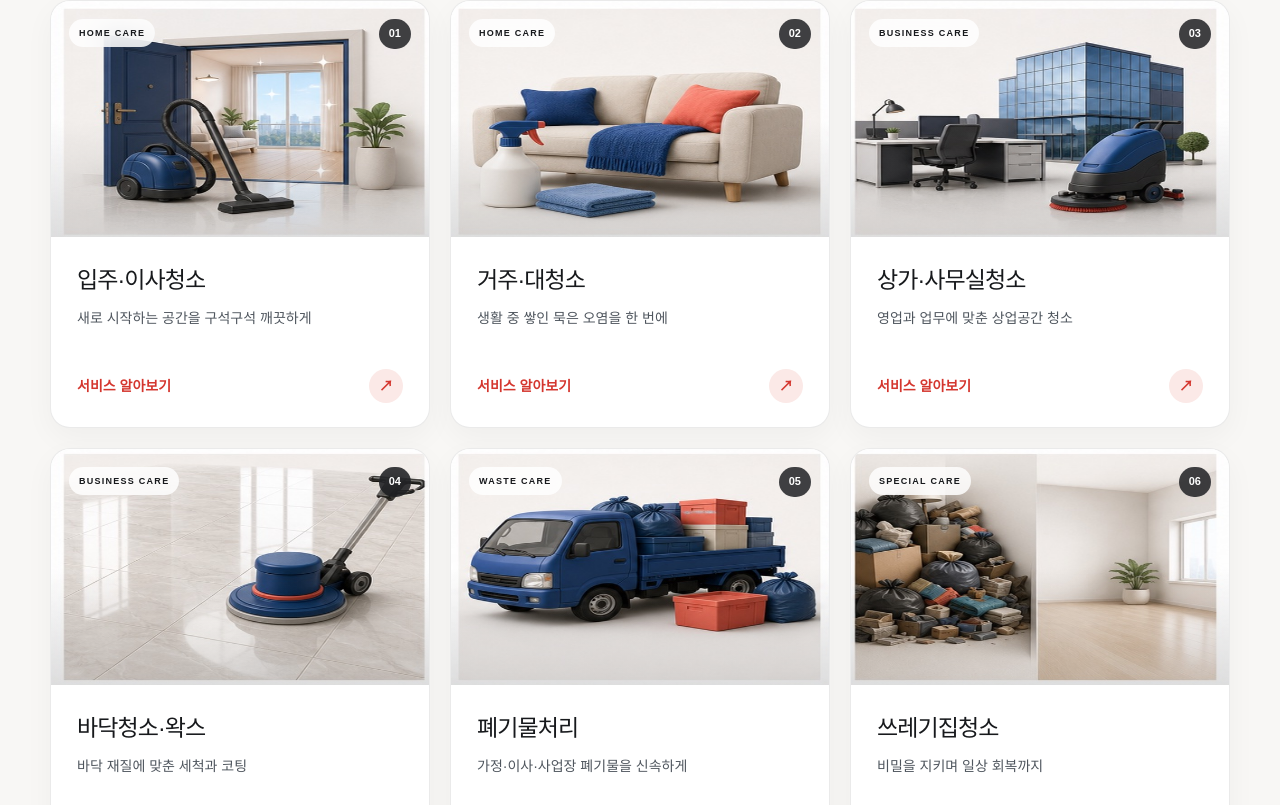
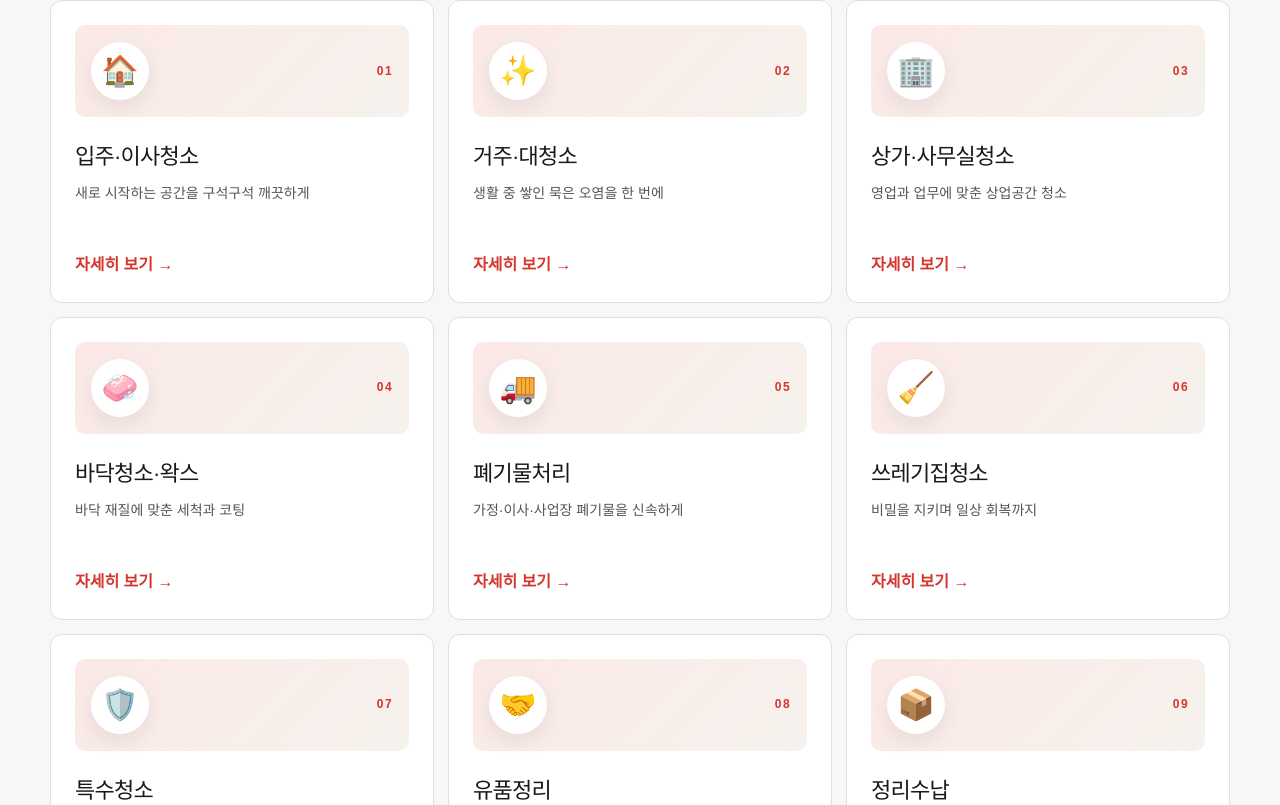
Before and after one commit to rhkss8/solomon-clean, a Next.js app: page /services in a window 1280 px wide. Shown: the part 615-1420 px from the top of the page. Built offline with nearby package versions, Linux system fonts and the light colour scheme; no server answers.

Commit message:
feat: add homepage service quick menu

```diff
--- a/app/globals.css
+++ b/app/globals.css
@@ -76,36 +76,44 @@ h1, h2, h3, p { margin-top: 0; }
 .section-heading { margin-bottom: 42px; display: flex; align-items: end; justify-content: space-between; gap: 24px; }
 .section-heading h2, .split-section h2 { margin: 9px 0 0; font-size: clamp(32px, 4vw, 48px); line-height: 1.18; letter-spacing: -.045em; }
 .section-heading--light p { color: #bfc4c8; }
-.service-grid { display: grid; grid-template-columns: repeat(3, 1fr); gap: 20px; }
+.service-grid { display: grid; grid-template-columns: repeat(3, 1fr); gap: 14px; }
 .region-grid { display: grid; grid-template-columns: repeat(2, 1fr); gap: 16px; }
 .region-card { padding: 30px; border: 1px solid var(--border); background: white; }
 .region-card > span { color: var(--brand-primary); font-size: 13px; font-weight: 850; }
 .region-card h2 { margin: 30px 0 12px; font-size: 25px; }
 .region-card p { color: var(--text-secondary); line-height: 1.7; }
 .region-card strong { display: inline-block; margin-top: 18px; }
-.service-card { min-width: 0; overflow: hidden; display: flex; flex-direction: column; background: white; border: 1px solid rgba(23,25,28,.09); border-radius: 20px; box-shadow: 0 10px 30px rgba(23,25,28,.04); transition: transform .38s cubic-bezier(.2,.8,.2,1), box-shadow .38s ease, border-color .38s ease; }
-.service-card:hover { transform: translateY(-8px); border-color: rgba(212,54,46,.24); box-shadow: 0 26px 65px rgba(23,25,28,.13); }
-.service-card__visual { position: relative; height: 236px; overflow: hidden; background-image: url('/services/service-illustrations-v2.jpg'); background-repeat: no-repeat; background-size: 300% 300%; transition: background-size .7s cubic-bezier(.2,.8,.2,1), filter .35s ease; }
-.service-card:hover .service-card__visual { background-size: 315% 315%; filter: saturate(1.06) contrast(1.02); }
-.service-card__visual::after { content: ""; position: absolute; inset: 0; background: linear-gradient(180deg, rgba(255,255,255,0) 50%, rgba(23,25,28,.14)); pointer-events: none; }
-.service-card__visual > span, .service-card__visual small { position: absolute; z-index: 1; top: 18px; min-height: 28px; padding: 6px 10px; display: grid; place-items: center; border-radius: 999px; backdrop-filter: blur(12px); }
-.service-card__visual > span { left: 18px; background: rgba(255,255,255,.82); color: var(--ink); font-size: 9px; font-weight: 850; letter-spacing: .14em; }
-.service-card__visual small { right: 18px; min-width: 30px; background: rgba(23,25,28,.82); color: white; font-size: 11px; font-weight: 850; }
-.service-card__visual--1 { background-position: 0 0; }
-.service-card__visual--2 { background-position: 50% 0; }
-.service-card__visual--3 { background-position: 100% 0; }
-.service-card__visual--4 { background-position: 0 50%; }
-.service-card__visual--5 { background-position: 50% 50%; }
-.service-card__visual--6 { background-position: 100% 50%; }
-.service-card__visual--7 { background-position: 0 100%; }
-.service-card__visual--8 { background-position: 50% 100%; }
-.service-card__visual--9 { background-position: 100% 100%; }
-.service-card__body { min-height: 190px; padding: 25px 26px 24px; display: flex; flex-direction: column; }
-.service-card h3 { margin: 0 0 8px; font-size: 23px; letter-spacing: -.04em; }
-.service-card p { margin-bottom: 24px; color: var(--text-secondary); font-size: 14px; }
-.service-card__link { margin-top: auto; display: flex; align-items: center; justify-content: space-between; color: var(--brand-primary); font-size: 14px; font-weight: 800; }
-.service-card__link i { width: 34px; height: 34px; display: grid; place-items: center; border-radius: 50%; background: var(--brand-soft); font-style: normal; transition: transform .3s ease, background .3s ease, color .3s ease; }
-.service-card:hover .service-card__link i { transform: rotate(45deg); background: var(--brand-primary); color: white; }
+.service-card { min-height: 270px; padding: 24px; display: flex; flex-direction: column; background: white; border: 1px solid var(--border); border-radius: 12px; transition: .2s ease; }
+.service-card:hover { transform: translateY(-4px); border-color: #c7a4a1; box-shadow: var(--shadow); }
+.service-card__visual { height: 92px; margin-bottom: 22px; padding: 14px 16px; display: flex; align-items: center; justify-content: space-between; border-radius: 10px; background: linear-gradient(135deg, var(--brand-soft), #f6f2ed); }
+.service-card__visual > span { width: 58px; height: 58px; display: grid; place-items: center; border-radius: 50%; background: white; box-shadow: 0 8px 22px rgba(23,25,28,.08); font-size: 30px; }
+.service-card__visual small { color: var(--brand-primary); font-size: 12px; font-weight: 850; letter-spacing: .12em; }
+.service-card h3 { margin: 0 0 8px; font-size: 22px; letter-spacing: -.035em; }
+.service-card p { min-height: 50px; margin-bottom: 20px; color: var(--text-secondary); font-size: 14px; }
+.service-quick { margin-inline: calc((100vw - min(calc(100vw - 40px), var(--container))) / -2); padding-inline: max(20px, calc((100vw - var(--container)) / 2)); overflow: hidden; }
+.service-quick__track { padding: 12px 2px 20px; display: flex; gap: clamp(18px, 2.25vw, 34px); overflow-x: auto; scroll-snap-type: x proximity; scrollbar-width: none; }
+.service-quick__track::-webkit-scrollbar { display: none; }
+.service-quick__item { flex: 0 0 clamp(122px, 11vw, 154px); display: grid; justify-items: center; gap: 14px; scroll-snap-align: start; text-align: center; }
+.service-quick__item strong { font-size: 15px; letter-spacing: -.03em; white-space: nowrap; }
+.service-quick__art, .service-quick__action { width: clamp(112px, 10vw, 146px); aspect-ratio: 1; display: block; border-radius: 34%; box-shadow: 0 14px 35px rgba(23,25,28,.1); transition: transform .35s cubic-bezier(.2,.8,.2,1), box-shadow .35s ease; }
+.service-quick__art { background-image: url('/services/service-illustrations-v2.jpg'); background-repeat: no-repeat; background-size: 300% 300%; }
+.service-quick__item:hover .service-quick__art, .service-quick__item:hover .service-quick__action { transform: translateY(-7px) scale(1.035); box-shadow: 0 22px 45px rgba(23,25,28,.16); }
+.service-quick__art--1 { background-position: 0 0; }
+.service-quick__art--2 { background-position: 50% 0; }
+.service-quick__art--3 { background-position: 100% 0; }
+.service-quick__art--4 { background-position: 0 50%; }
+.service-quick__art--5 { background-position: 50% 50%; }
+.service-quick__art--6 { background-position: 100% 50%; }
+.service-quick__art--7 { background-position: 0 100%; }
+.service-quick__art--8 { background-position: 50% 100%; }
+.service-quick__art--9 { background-position: 100% 100%; }
+.service-quick__action { position: relative; overflow: hidden; display: grid; place-items: center; align-content: center; gap: 1px; }
+.service-quick__action b { position: relative; z-index: 1; font-size: 23px; line-height: 1; }
+.service-quick__action i { position: relative; z-index: 1; font-size: 11px; font-style: normal; font-weight: 850; }
+.service-quick__action--kakao { background: linear-gradient(145deg, #ffe94f, #ffca20); color: #2d2615; }
+.service-quick__action--kakao::before { content: ""; position: absolute; width: 72%; height: 56%; border-radius: 50%; background: rgba(50,40,18,.12); transform: rotate(-7deg); }
+.service-quick__action--estimate { background: linear-gradient(145deg, #e7453c, #b91f1a); color: white; }
+.service-quick__action--estimate b { font-size: 34px; }
 .story-showcase { overflow: hidden; background: #f0f2f5; }
 .story-showcase__heading { margin-bottom: 46px; display: grid; grid-template-columns: 1.15fr .85fr; align-items: end; gap: 70px; }
 .story-showcase__heading h2 { margin: 10px 0 0; font-size: clamp(36px, 4.5vw, 56px); line-height: 1.12; letter-spacing: -.05em; }
--- a/app/page.tsx
+++ b/app/page.tsx
@@ -1,6 +1,6 @@
 import Link from "next/link";
 import { BlogPostGrid } from "@/src/components/BlogPostGrid";
-import { ServiceGrid } from "@/src/components/ServiceGrid";
+import { ServiceQuickMenu } from "@/src/components/ServiceQuickMenu";
 import { ServiceStoryShowcase } from "@/src/components/ServiceStoryShowcase";
 import { StructuredData } from "@/src/components/StructuredData";
 import { services, siteConfig } from "@/src/domain/site";
@@ -71,7 +71,7 @@ export default async function HomePage() {
             </div>
             <Link className="text-link" href="/services">전체 서비스 보기 →</Link>
           </div>
-          <ServiceGrid />
+          <ServiceQuickMenu />
         </div>
       </section>
 
--- a/src/components/ServiceGrid.tsx
+++ b/src/components/ServiceGrid.tsx
@@ -1,12 +1,16 @@
 import Link from "next/link";
 import { services } from "@/src/domain/site";
 
-const categoryLabels: Record<string, string> = {
-  residential: "HOME CARE",
-  commercial: "BUSINESS CARE",
-  waste: "WASTE CARE",
-  special: "SPECIAL CARE",
-  organizing: "LIFE CARE",
+const serviceIcons: Record<string, string> = {
+  "move-in-cleaning": "🏠",
+  "residential-cleaning": "✨",
+  "commercial-cleaning": "🏢",
+  "floor-care": "🧼",
+  "waste-disposal": "🚚",
+  "hoarding-cleanup": "🧹",
+  "deep-cleaning": "🛡️",
+  "estate-clearing": "🤝",
+  "home-organizing": "📦",
 };
 
 /** Reusable service discovery grid driven by the central service catalog. */
@@ -14,17 +18,12 @@ export function ServiceGrid({ limit }: { limit?: number }) {
   const visibleServices = typeof limit === "number" ? services.slice(0, limit) : services;
   return (
     <div className="service-grid">
-      {visibleServices.map((service, index) => (
+      {visibleServices.map((service) => (
         <Link className="service-card" href={`/services/${service.slug}`} key={service.slug}>
-          <div className={`service-card__visual service-card__visual--${index + 1}`} aria-hidden="true">
-            <span>{categoryLabels[service.category]}</span>
-            <small>{service.symbol}</small>
-          </div>
-          <div className="service-card__body">
-            <h3>{service.name}</h3>
-            <p>{service.shortDescription}</p>
-            <span className="service-card__link">서비스 알아보기 <i>↗</i></span>
-          </div>
+          <div className="service-card__visual" aria-hidden="true"><span>{serviceIcons[service.slug]}</span><small>{service.symbol}</small></div>
+          <h3>{service.name}</h3>
+          <p>{service.shortDescription}</p>
+          <span className="text-link">자세히 보기 →</span>
         </Link>
       ))}
     </div>
--- /dev/null
+++ b/src/components/ServiceQuickMenu.tsx
@@ -0,0 +1,26 @@
+import Link from "next/link";
+import { services, siteConfig } from "@/src/domain/site";
+
+/** Image-led quick navigation for the homepage. The full service grid remains separate. */
+export function ServiceQuickMenu() {
+  return (
+    <nav className="service-quick" aria-label="서비스와 빠른 상담">
+      <div className="service-quick__track">
+        {services.map((service, index) => (
+          <Link className="service-quick__item" href={`/services/${service.slug}`} key={service.slug}>
+            <span className={`service-quick__art service-quick__art--${index + 1}`} aria-hidden="true" />
+            <strong>{service.name}</strong>
+          </Link>
+        ))}
+        <a className="service-quick__item service-quick__item--action" href={siteConfig.kakaoUrl} rel="noreferrer" target="_blank">
+          <span className="service-quick__action service-quick__action--kakao" aria-hidden="true"><b>TALK</b><i>•••</i></span>
+          <strong>카카오 상담</strong>
+        </a>
+        <Link className="service-quick__item service-quick__item--action" href="/estimate">
+          <span className="service-quick__action service-quick__action--estimate" aria-hidden="true"><b>₩</b><i>견적</i></span>
+          <strong>빠른 견적</strong>
+        </Link>
+      </div>
+    </nav>
+  );
+}
```
